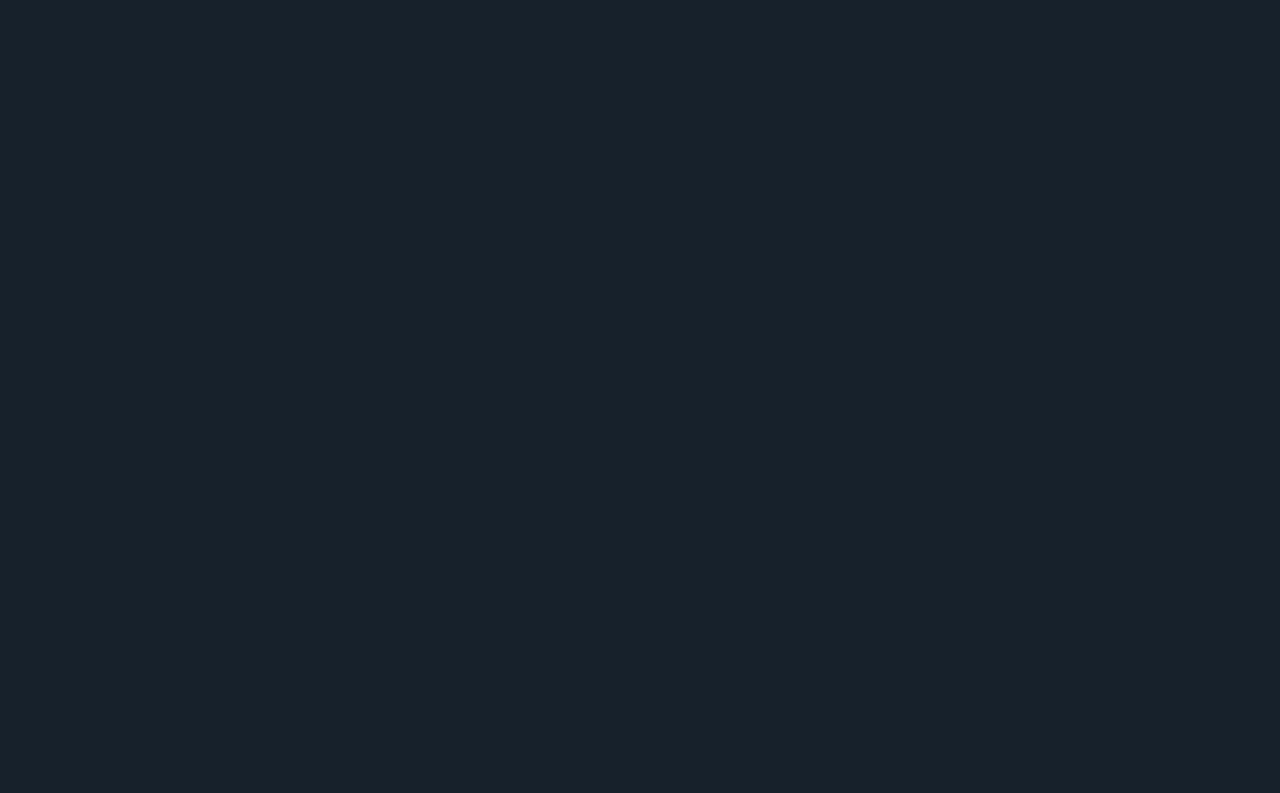
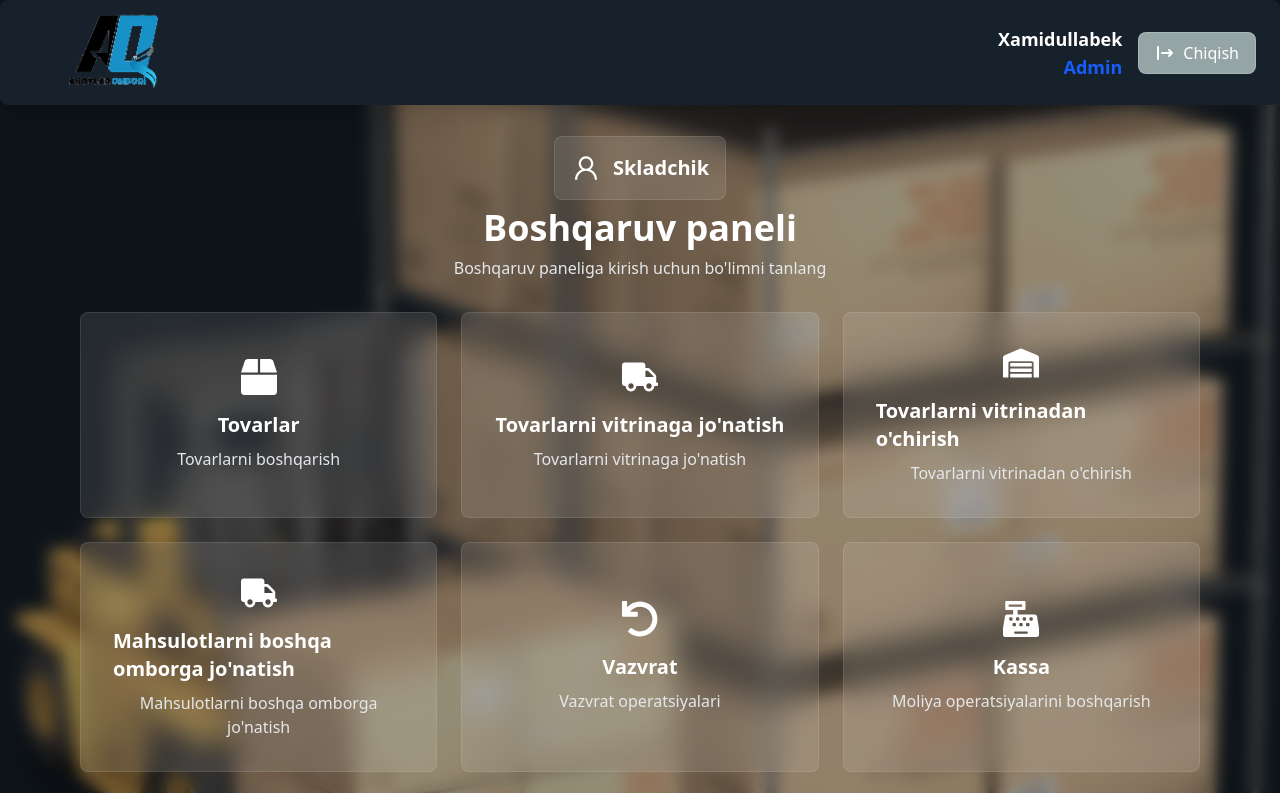
Before and after one commit to KhameT-Zikrillaev/Project-by-walldesign, a React (Vite) app: page /sklad in a window 1280 px wide. Before the commit this address had no page. Shown: the top 793 px of the page. Built offline with nearby package versions, Linux system fonts and the light colour scheme.

Commit message:
new view profile

```diff
--- a/src/components/Loading/Loading.css
+++ b/src/components/Loading/Loading.css
@@ -5,7 +5,7 @@
     left: 0;
     width: 100%;
     height: 100%;
-    background: #ffffff; /* Белый фон (непрозрачный) */
+    background: #17212b; /* Белый фон (непрозрачный) */
     display: flex;
     justify-content: center;
     align-items: center;
--- a/src/components/Navbar/Navbar.jsx
+++ b/src/components/Navbar/Navbar.jsx
@@ -35,7 +35,7 @@ const Navbar = () => {
               clipRule="evenodd"
             />
           </svg>
-          Logout
+          Chiqish
         </Link>
       </div>
     </div>
--- a/src/config/routerconfig/index.jsx
+++ b/src/config/routerconfig/index.jsx
@@ -1,6 +1,6 @@
 import React from 'react';
 import { Route, Routes } from "react-router-dom";
-import Admin from '../../pages/Admin';
+import Profile from '../../pages/Profile';
 import Login from '../../pages/Login';
 import AdminPanel from '../../pages/Admin/pages/Admin-ponel/index'; // Ваш существующий компонент админ-панели
 import Statistics from '../../pages/Admin/pages/Admin-ponel/pages/Statistics'; // Страница статистики
@@ -13,7 +13,8 @@ export default function RouterConfig() {
 
 
 {/* ~~~~~~~~~~~~~~~~~~~~~~~~~~~~~~~~~~~~~~~~~~~~~~~~~~ADMIN~~~~~~~~~~~~~~~~~~~~~~~~~~~~~~~~~~~~~~~~~ */}
-      <Route path="/Admin" element={<Admin />} />
+      <Route path="/admin" element={<Profile />} />
+      <Route path="/sklad" element={<Profile />} />
       <Route path="/admin-panel" element={<AdminPanel />}>
         <Route path="statistics" element={<Statistics />} /> {/* /admin-panel/statistics */}
         <Route path="users" element={<Users />} /> {/* /admin-panel/users */}
--- a/src/pages/Admin/index.jsx
+++ b/src/pages/Admin/index.jsx
@@ -1,160 +1,117 @@
 import React, { useState, useEffect } from "react";
-import { Button, Card } from "antd"; // Импортируем компоненты из Ant Design
-import { Link } from "react-router-dom"; // Импортируем Link для создания ссылок
-import bgsklad from "../../assets/images/bg-sklad.png";
-import logo from "../../assets/images/logo.png";
+import { Link } from "react-router-dom";
 import Navbar from "../../components/Navbar/Navbar";
 import Loading from "../../components/Loading/Loading";
 import {
+  FaCog,
+  FaListAlt,
+  FaMoneyBillAlt,
+  FaChartLine,
   FaShoppingCart,
   FaCashRegister,
   FaTachometerAlt,
   FaExchangeAlt,
-  FaCog,
-  FaListAlt,
-  FaMoneyBillAlt,
-  FaChartLine,
 } from "react-icons/fa";
+import { AiOutlineUser } from "react-icons/ai";
+import bgsklad from "../../assets/images/bg-sklad.png"; // Ваша картинка
+
 export default function Home() {
-  const [isLoading, setIsLoading] = useState(true); // Лоадер по умолчанию включен
+  const [isLoading, setIsLoading] = useState(true);
 
   useEffect(() => {
     const timer = setTimeout(() => {
-      setIsLoading(false); // Выключаем лоадер через 3 секунды
+      setIsLoading(false);
     }, 2000);
 
-    return () => clearTimeout(timer); // Очистка таймера при размонтировании компонента
+    return () => clearTimeout(timer);
   }, []);
 
   return (
-    <div className="min-h-screen bg-[#17212b] p-4">
+    <div
+      className="min-h-screen bg-cover bg-center p-4"
+      style={{ backgroundImage: `url(${bgsklad})` }}
+    >
       {isLoading && <Loading />}
-      {/* Логотип (наверху на мобильных устройствах) */}
       <Navbar />
 
-      {/* Основной контент (сетка для десктопа и колонка для мобильных) */}
-      <div className="flex mt-[120px]   flex-col-reverse md:flex-row gap-6">
-        {/* Левая часть (60% на десктопе, полная ширина на мобильных) */}
-        <div className="w-full bg-[#17212b] p-6 rounded-lg shadow-lg">
-          {/* Карточка "Доступы админа" */}
-          <Card
-            title="Доступы админа"
-            className="mb-6 shadow-sm uppercase border-0 text-center"
-            headStyle={{ backgroundColor: "#7f8c8d", color: "white" }}
-            bodyStyle={{ backgroundColor: "#17212b" }}
-          >
-            <div className="grid w-full max-w-[800px] bg-[#17212b] mx-auto grid-cols-1 md:grid-cols-2 gap-6">
+      {/* Размытый фон */}
+      <div className="absolute inset-0 bg-black/50 backdrop-blur-sm z-0"></div>
+
+      {/* Основной контент */}
+      <div className="relative z-10 flex flex-col items-center justify-center mt-[120px]">
+        {/* Блок с пользователем */}
+        <div className="flex items-center justify-center gap-3 mb-6 p-4 bg-white/10 backdrop-blur-md rounded-lg border border-white/10 hover:bg-white/20 transition-all duration-300">
+          <AiOutlineUser className="text-3xl text-white" />
+          <span className="text-xl font-semibold text-white">Администратор</span>
+        </div>
+
+        {/* Заголовок */}
+        <div className="text-center mb-8">
+          <h1 className="text-4xl font-bold text-white mb-2">Панель управления</h1>
+          <p className="text-gray-200">Выберите раздел для работы</p>
+        </div>
+
+        {/* Кнопки */}
+        <div className="grid grid-cols-1 md:grid-cols-2 lg:grid-cols-3 gap-6 w-full max-w-6xl px-4">
+          {/* Админ панель */}
           <Link
             to="/admin-panel/statistics"
-                className="flex flex-col items-center justify-center text-base md:text-lg font-medium  bg-white hover:bg-gray-50 p-6 border border-gray-200 rounded-lg transition-all duration-300 hover:shadow-md"
+            className="flex flex-col items-center justify-center p-8 bg-white/10 backdrop-blur-md rounded-lg border border-white/10 hover:bg-white/20 transition-all duration-300 hover:scale-105"
           >
-                <FaCog className="text-[#7f8c8d] text-2xl mb-2" />{" "}
-                {/* Иконка настроек */}
-                <span className="text-[#7f8c8d] font-medium">Админ панель</span>
+            <FaCog className="text-4xl text-white mb-4" />
+            <span className="text-xl font-semibold text-white">Админ панель</span>
+            <p className="text-gray-200 text-center mt-2">Управление системой</p>
           </Link>
+
+          {/* Касса */}
           <Link
             to="/operations"
-                className="flex flex-col items-center justify-center text-base md:text-lg font-medium  bg-white hover:bg-gray-50 p-6 border border-gray-200 rounded-lg transition-all duration-300 hover:shadow-md"
+            className="flex flex-col items-center justify-center p-8 bg-white/10 backdrop-blur-md rounded-lg border border-white/10 hover:bg-white/20 transition-all duration-300 hover:scale-105"
           >
-                <FaListAlt className="text-[#7f8c8d] text-2xl mb-2" />{" "}
-                {/* Иконка списка */}
-                <span className="text-[#7f8c8d] font-medium">
-                  Операции с номенклатурой
-                </span>
+            <FaListAlt className="text-4xl text-white mb-4" />
+            <span className="text-xl font-semibold text-white">Касса</span>
+            <p className="text-gray-200 text-center mt-2">Операции с финансами</p>
           </Link>
+
+          {/* История операций */}
           <Link
             to="/close-cash"
-                className="flex flex-col items-center justify-center text-base md:text-lg font-medium  bg-white hover:bg-gray-50 p-6 border border-gray-200 rounded-lg transition-all duration-300 hover:shadow-md"
+            className="flex flex-col items-center justify-center p-8 bg-white/10 backdrop-blur-md rounded-lg border border-white/10 hover:bg-white/20 transition-all duration-300 hover:scale-105"
           >
-                <FaMoneyBillAlt className="text-[#7f8c8d] text-2xl mb-2" />{" "}
-                {/* Иконка денег */}
-                <span className="text-[#7f8c8d] font-medium">
-                  Закрыть кассу
-                </span>
+            <FaMoneyBillAlt className="text-4xl text-white mb-4" />
+            <span className="text-xl font-semibold text-white">История операций</span>
+            <p className="text-gray-200 text-center mt-2">Просмотр всех транзакций</p>
           </Link>
+
+          {/* Отчеты */}
           <Link
             to="/main-reports"
-                className="flex flex-col items-center justify-center text-base md:text-lg font-medium  bg-white hover:bg-gray-50 p-6 border border-gray-200 rounded-lg transition-all duration-300 hover:shadow-md"
+            className="flex flex-col items-center justify-center p-8 bg-white/10 backdrop-blur-md rounded-lg border border-white/10 hover:bg-white/20 transition-all duration-300 hover:scale-105"
           >
-                <FaChartLine className="text-[#7f8c8d] text-2xl mb-2" />{" "}
-                {/* Иконка графиков */}
-                <span className="text-[#7f8c8d] font-medium">
-                  Главные отчеты
-                </span>
+            <FaChartLine className="text-4xl text-white mb-4" />
+            <span className="text-xl font-semibold text-white">Отчеты</span>
+            <p className="text-gray-200 text-center mt-2">Аналитика и статистика</p>
           </Link>
-            </div>
-          </Card>
 
-          {/* Карточка "СКЛАД" */}
-        </div>
-
-        <div className="w-full  p-6 bg-[#17212b] rounded-lg shadow-lg">
-          <Card
-            title="Дополнительная информация"
-            className="shadow-lg border-0"
-            headStyle={{ backgroundColor: "#7f8c8d", color: "white" }}
-            bodyStyle={{ backgroundColor: "#17212b" }}
-          >
-            <p>Здесь может быть что-то полезное.</p>
-          </Card>
-        </div>
-      </div>
-
-      {/* ~~~~~~~~~~~~~~~~~~~~~~~~~~~~~~~~~~~нижний контент~~~~~~~~~~~~~~~~~~~~~~~~~~~~~~~~~~~~~~~ */}
-
-      <div className="section-2 flex flex-col md:flex-row items-center md:items-start">
-        <img
-          className=" md:w-[30%]  max-w-[300px] md:max-w-[500px] md:max-h-[350px] p-4 md:p-6"
-          src={bgsklad}
-          alt=""
-        />
-        <div className="w-full md:w-[70%] mt-6 md:mt-12 md:ml-6">
-          <Card
-            title="СКЛАД"
-            className="shadow-sm text-center border border-gray-200 rounded-lg overflow-hidden bg-white"
-            headStyle={{
-              backgroundColor: "#7f8c8d",
-              color: "white",
-              fontSize: "1.25rem",
-              fontWeight: "600",
-              padding: "1rem",
-              borderBottom: "1px solid #E5E7EB",
-            }}
-            bodyStyle={{ backgroundColor: "#17212b" }}
-          >
-            <div className="grid grid-cols-1 md:grid-cols-2 gap-4 p-4">
+          {/* Продажи */}
           <Link
             to="/sales"
-                className="flex items-center p-4 bg-white hover:bg-gray-50 rounded-lg transition-all duration-200 border border-gray-200 hover:border-purple-300"
+            className="flex flex-col items-center justify-center p-8 bg-white/10 backdrop-blur-md rounded-lg border border-white/10 hover:bg-white/20 transition-all duration-300 hover:scale-105"
           >
-                <FaShoppingCart className="text-[#7f8c8d] text-xl mr-3" />
-                <span className="text-[#7f8c8d] font-medium">Продажа</span>
+            <FaShoppingCart className="text-4xl text-white mb-4" />
+            <span className="text-xl font-semibold text-white">Продажи</span>
+            <p className="text-gray-200 text-center mt-2">Управление продажами</p>
           </Link>
+
+          {/* Покупки */}
           <Link
             to="/purchases"
-                className="flex items-center p-4 bg-white hover:bg-gray-50 rounded-lg transition-all duration-200 border border-gray-200 hover:border-purple-300"
+            className="flex flex-col items-center justify-center p-8 bg-white/10 backdrop-blur-md rounded-lg border border-white/10 hover:bg-white/20 transition-all duration-300 hover:scale-105"
           >
-                <FaCashRegister className="text-[#7f8c8d] text-xl mr-3" />
-                <span className="text-[#7f8c8d] font-medium">Покупка</span>
+            <FaCashRegister className="text-4xl text-white mb-4" />
+            <span className="text-xl font-semibold text-white">Покупки</span>
+            <p className="text-gray-200 text-center mt-2">Управление закупками</p>
           </Link>
-              <Link
-                to="/counter"
-                className="flex items-center p-4 bg-white hover:bg-gray-50 rounded-lg transition-all duration-200 border border-gray-200 hover:border-purple-300"
-              >
-                <FaTachometerAlt className="text-[#7f8c8d] text-xl mr-3" />
-                <span className="text-[#7f8c8d] font-medium">Счетчик</span>
-              </Link>
-              <Link
-                to="/counter-movement"
-                className="flex items-center p-4 bg-white hover:bg-gray-50 rounded-lg transition-all duration-200 border border-gray-200 hover:border-purple-300"
-              >
-                <FaExchangeAlt className="text-[#7f8c8d] text-xl mr-3" />
-                <span className="text-[#7f8c8d] font-medium">
-                  Движение по счетчикам
-                </span>
-              </Link>
-            </div>
-          </Card>
         </div>
       </div>
     </div>
--- a/src/pages/Login/index.jsx
+++ b/src/pages/Login/index.jsx
@@ -31,7 +31,10 @@ export default function Login() {
         // Здесь можно добавить логику проверки логина и пароля
         if (username === 'admin' && password === 'admin123') {
             navigate('/Admin'); // Перенаправление на домашнюю страницу
-        } else {
+        } if (username === 'sklad' && password === 'sklad123') {
+            navigate('/sklad'); // Перенаправление на домашнюю страницу
+        }
+        else {
             setError('Неверный логин или пароль');
         }
     };
--- /dev/null
+++ b/src/pages/Profile/data/AdminCards.js
@@ -0,0 +1,59 @@
+// data/AdminCards.js
+import {
+  FaCog,
+  FaListAlt,
+  FaMoneyBillAlt,
+  FaChartLine,
+  FaShoppingCart,
+  FaCashRegister,
+} from "react-icons/fa";
+import React from "react";
+
+export const AdminCards = [
+  {
+    icon: React.createElement(FaCog, { className: "text-4xl text-white mb-4" }),
+    title: "Admin panel",
+    description: "Tizimni boshqarish",
+    link: "/admin-panel/statistics",
+  },
+  {
+    icon: React.createElement(FaListAlt, {
+      className: "text-4xl text-white mb-4",
+    }),
+    title: "Kassa",
+    description: "Moliya operatsiyalari",
+    link: "/operations",
+  },
+  {
+    icon: React.createElement(FaMoneyBillAlt, {
+      className: "text-4xl text-white mb-4",
+    }),
+    title: "Operatsiyalar tarixi",
+    description: "Barcha tranzaksiyalarni ko'rish",
+    link: "/close-cash",
+  },
+  {
+    icon: React.createElement(FaChartLine, {
+      className: "text-4xl text-white mb-4",
+    }),
+    title: "Hisobotlar",
+    description: "Analitika va statistika",
+    link: "/main-reports",
+  },
+  {
+    icon: React.createElement(FaShoppingCart, {
+      className: "text-4xl text-white mb-4",
+    }),
+    title: "Sotuvlar",
+    description: "Sotuvlarni boshqarish",
+    link: "/sales",
+  },
+  {
+    icon: React.createElement(FaCashRegister, {
+      className: "text-4xl text-white mb-4",
+    }),
+    title: "Xaridlar",
+    description: "Xaridlarni boshqarish",
+    link: "/purchases",
+  },
+];
--- /dev/null
+++ b/src/pages/Profile/data/SkladCards.js
@@ -0,0 +1,77 @@
+// data/ProductManagementCards.js
+import {
+    FaBox,
+    FaTruck,
+    FaWarehouse,
+    FaCashRegister,
+    FaArchive,
+    FaStore,
+    FaUndo,
+    FaShoppingCart,
+  } from "react-icons/fa";
+  import React from "react";
+
+  export const SkladCards = [
+    {
+      icon: React.createElement(FaBox, { className: "text-4xl text-white mb-4" }),
+      title: "Tovarlar",
+      description: "Tovarlarni boshqarish",
+      link: "/products",
+    },
+    {
+      icon: React.createElement(FaTruck, { className: "text-4xl text-white mb-4" }),
+      title: "Tovarlarni vitrinaga jo'natish",
+      description: "Tovarlarni vitrinaga jo'natish",
+      link: "/send-to-showcase",
+    },
+    {
+      icon: React.createElement(FaWarehouse, {
+        className: "text-4xl text-white mb-4",
+      }),
+      title: "Tovarlarni vitrinadan o'chirish",
+      description: "Tovarlarni vitrinadan o'chirish",
+      link: "/remove-from-showcase",
+    },
+    {
+      icon: React.createElement(FaTruck, { className: "text-4xl text-white mb-4" }),
+      title: "Mahsulotlarni boshqa omborga jo'natish",
+      description: "Mahsulotlarni boshqa omborga jo'natish",
+      link: "/send-to-warehouse",
+    },
+    {
+      icon: React.createElement(FaUndo, { className: "text-4xl text-white mb-4" }),
+      title: "Vazvrat",
+      description: "Vazvrat operatsiyalari",
+      link: "/returns",
+    },
+    {
+      icon: React.createElement(FaCashRegister, {
+        className: "text-4xl text-white mb-4",
+      }),
+      title: "Kassa",
+      description: "Moliya operatsiyalarini boshqarish",
+      link: "/cash-register",
+    },
+    {
+      icon: React.createElement(FaStore, { className: "text-4xl text-white mb-4" }),
+      title: "Do'kon",
+      description: "Do'konlarni boshqarish",
+      link: "/stores",
+    },
+    {
+      icon: React.createElement(FaArchive, {
+        className: "text-4xl text-white mb-4",
+      }),
+      title: "Arxiv",
+      description: "Arxiv ma'lumotlari",
+      link: "/archive",
+    },
+    {
+      icon: React.createElement(FaShoppingCart, {
+        className: "text-4xl text-white mb-4",
+      }),
+      title: "Mahsulot zakaz qilish",
+      description: "Yangi mahsulotlar zakaz qilish",
+      link: "/order-products",
+    },
+  ];
--- /dev/null
+++ b/src/pages/Profile/index.jsx
@@ -0,0 +1,89 @@
+import React, { useState, useEffect } from "react";
+import { Link, useLocation } from "react-router-dom";
+import Navbar from "../../components/Navbar/Navbar";
+import Loading from "../../components/Loading/Loading";
+import { AiOutlineUser } from "react-icons/ai";
+import bgsklad from "../../assets/images/bg-sklad.png"; // Ваша картинка
+import { AdminCards } from "./data/AdminCards.js"; // Импортируем данные
+import { SkladCards } from "./data/SkladCards.js"; // Импортируем данные
+
+export default function Home() {
+  const [isLoading, setIsLoading] = useState(true);
+  const location = useLocation();
+
+  useEffect(() => {
+    const timer = setTimeout(() => {
+      setIsLoading(false);
+    }, 2000);
+
+    return () => clearTimeout(timer);
+  }, []);
+
+  // Определяем, какой текст и карточки отображать в зависимости от маршрута
+  let userRole = "";
+  let cards = [];
+
+  if (location.pathname === "/Admin") {
+    userRole = "Administrator";
+    cards = AdminCards;
+  } else if (location.pathname === "/sklad") {
+    userRole = "Skladchik";
+    cards = SkladCards;
+  } else {
+    // Если маршрут не /admin и не /sklad, можно ничего не отображать или показать что-то нейтральное
+    userRole = "User";
+    cards = []; // Пустой массив, чтобы ничего не отображать
+  }
+
+  return (
+    <div
+      className="min-h-screen bg-cover bg-center p-4"
+      style={{ backgroundImage: `url(${bgsklad})` }}
+    >
+      {isLoading && <Loading />}
+      <Navbar />
+
+      {/* Размытый фон */}
+      <div className="absolute hidden md:block inset-0 bg-black/40 backdrop-blur-sm z-0"></div>
+
+      {/* Основной контент */}
+      <div className="relative z-0 flex flex-col items-center justify-center mt-[120px]">
+        {/* Блок с пользователем */}
+        <div className="flex items-center justify-center gap-3 mb-2 p-4 bg-white/10 backdrop-blur-md rounded-lg border border-white/10 hover:bg-white/20 transition-all duration-300">
+          <AiOutlineUser className="text-3xl text-white" />
+          <span className="text-xl font-semibold text-white">{userRole}</span>
+        </div>
+
+        {/* Заголовок */}
+        <div className="text-center mb-8">
+          <h1 className="text-4xl font-bold text-white mb-2">Boshqaruv paneli</h1>
+          <p className="text-gray-200">Boshqaruv paneliga kirish uchun bo'limni tanlang</p>
+        </div>
+
+        {/* Кнопки */}
+        {cards.length > 0 && (
+          <div className="grid grid-cols-1 md:grid-cols-2 lg:grid-cols-3 gap-6 w-full max-w-6xl px-4">
+            {cards.map((card, index) => (
+              <Link
+                key={index}
+                to={card.link}
+                className="flex flex-col items-center justify-center p-8 bg-black/50 md:bg-white/10 backdrop-blur-md rounded-lg border border-white/10 hover:bg-white/20 transition-all duration-300 hover:scale-105"
+              >
+                {card.icon}
+                <span className="text-xl font-semibold text-white">{card.title}</span>
+                <p className="text-gray-200 text-center mt-2">{card.description}</p>
+              </Link>
+            ))}
+          </div>
+        )}
+
+        {/* Если карточек нет (например, для других маршрутов) */}
+        {cards.length === 0 && (
+          <div className="text-center">
+            <p className="text-white">Нет доступных карточек для этого маршрута.</p>
+          </div>
+        )}
+      </div>
+    </div>
+  );
+}
```
Also changed, not shown: src/index.css (line endings or trailing spaces). Lines whose indentation alone changed are shown as unchanged.
